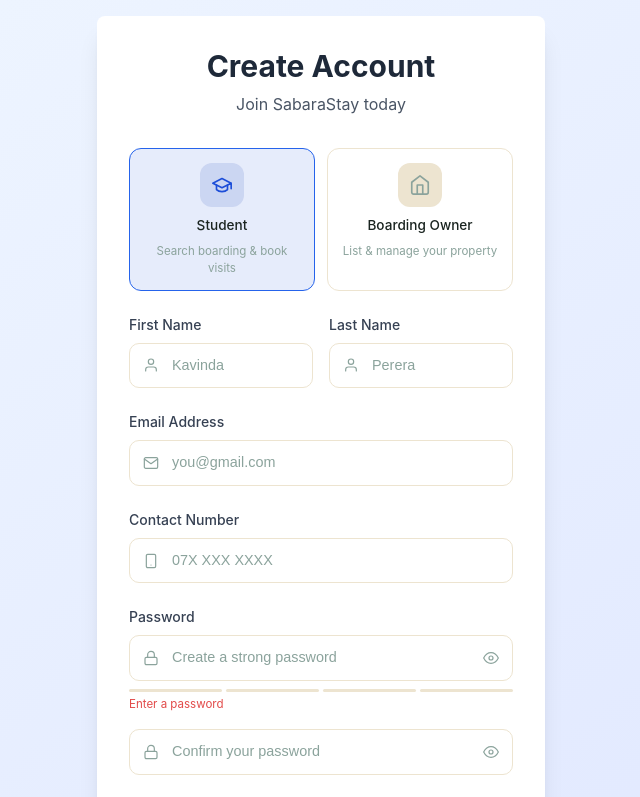
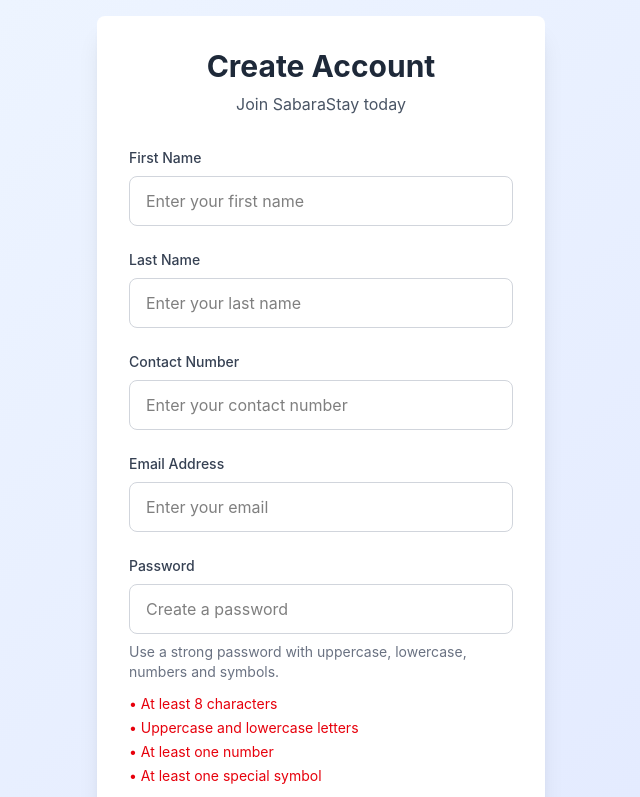
Before and after one commit to udithindrachapa26-u/SabaraStay_FrontEnd, a React (Vite) app: page /register in a window 1280 px wide. Shown: the top 797 px of the page, without its empty margins (319-959 px from the left). Built offline with nearby package versions, Linux system fonts and the light colour scheme.

Commit message:
Fix bugs home page, owner dashboard, and registration pages

```diff
--- a/src/pages/Home.jsx
+++ b/src/pages/Home.jsx
@@ -193,14 +193,15 @@
 
             <div className="rounded-[2rem] bg-white/10 border border-white/20 p-8 shadow-2xl backdrop-blur-xl">
               <form onSubmit={handleSearch} className="space-y-5">
-                <div className="grid gap-4 sm:grid-cols-2">
                 <input
                   name="q"
                   value={filters.q}
                   onChange={handleFilterChange}
-                    className="input"
+                  className="input w-full"
                   placeholder="Search by name, address or description"
                 />
+
+                <div className="grid gap-4 sm:grid-cols-2">
                   <select
                     name="boardingType"
                     value={filters.boardingType}
@@ -212,6 +213,15 @@
                     <option value="Female">Female</option>
                     <option value="Mixed">Mixed</option>
                   </select>
+                  <input
+                    name="maxDistance"
+                    type="number"
+                    step="0.1"
+                    value={filters.maxDistance}
+                    onChange={handleFilterChange}
+                    className="input"
+                    placeholder="Max distance (km)"
+                  />
                 </div>
 
                 <div className="grid gap-4 sm:grid-cols-2">
@@ -253,16 +263,6 @@
                   </div>
                 </div>
 
-                <div className="grid gap-4 sm:grid-cols-2">
-                  <input
-                    name="maxDistance"
-                    type="number"
-                    step="0.1"
-                    value={filters.maxDistance}
-                    onChange={handleFilterChange}
-                    className="input"
-                    placeholder="Max distance (km)"
-                  />
                 <div className="grid grid-cols-2 gap-3">
                   <label className="input flex items-center gap-3 cursor-pointer">
                     <input
@@ -284,10 +284,6 @@
                     />
                     Bathroom
                   </label>
-                  </div>
-                </div>
-
-                <div className="grid gap-3 sm:grid-cols-2">
                   <label className="input flex items-center gap-3 cursor-pointer">
                     <input
                       type="checkbox"
--- a/src/pages/Register.jsx
+++ b/src/pages/Register.jsx
@@ -1,7 +1,5 @@
 import { useState } from "react";
 import { registerUser } from "../services/authService";
-import "../style/registerstyle.css";
-import { px } from "framer-motion";
 
 function Register() {
   const [formData, setFormData] = useState({
@@ -13,9 +11,18 @@
     contactNo: "",
     role: "student",
   });
+  const [formFeedback, setFormFeedback] = useState({ message: "", type: "" });
+
+  const passwordCriteria = [
+    { label: "At least 8 characters", valid: formData.password.length >= 8 },
+    { label: "Uppercase and lowercase letters", valid: /(?=.*[a-z])(?=.*[A-Z])/.test(formData.password) },
+    { label: "At least one number", valid: /(?=.*\d)/.test(formData.password) },
+    { label: "At least one special symbol", valid: /(?=.*[!@#$%^&*()_+\-=[\]{};':"\\|,.<>/?])/.test(formData.password) },
+  ];
 
   const handleChange = (e) => {
     setFormData({ ...formData, [e.target.name]: e.target.value });
+    if (formFeedback.message) setFormFeedback({ message: "", type: "" });
   };
 
   const handleSubmit = async (e) => {
@@ -54,46 +61,6 @@
     }
   };
 
-  const [showPassword, setShowPassword] = useState(false);
-
-  const togglePw = (e) => {
-    e.preventDefault();
-    setShowPassword(!showPassword);
-  };
-
-  const [showConfirmPassword, setShowConfirmPassword] = useState(false);
-
-  const toggleConfirmPw = (e) => {
-    e.preventDefault();
-    setShowConfirmPassword(!showConfirmPassword);
-  };
-
-  const [passwordStrength, setPasswordStrength] = useState({
-    score: 0,
-    label: 'Enter a password',
-    color: 'var(--error)',
-    bars: [false, false, false, false],
-  });
-
-  const checkStrength = (pw) => {
-    let score = 0;
-    if (pw.length >= 6) score++;
-    if (pw.length >= 10) score++;
-    if (/[A-Z]/.test(pw) && /[0-9]/.test(pw)) score++;
-    if (/[^A-Za-z0-9]/.test(pw)) score++;
-
-    const colors = ['', '#E24B4A', '#F5A623', '#3BC09A', '#1D9E75'];
-    const labels = ['', 'Too weak', 'Could be stronger', 'Almost there', 'Strong password'];
-    const bars = [score > 0, score > 1, score > 2, score > 3];
-
-    setPasswordStrength({
-      score,
-      label: pw.length === 0 ? 'Enter a password' : labels[score],
-      color: score >= 3 ? '#10b981' : score >= 2 ? '#6b7280' : '#ef4444',
-      bars,
-    });
-  };
-
   return (
     <div className="min-h-screen bg-linear-to-br from-blue-50 to-indigo-100 flex items-center justify-center p-4">
       <div className="bg-white rounded-lg shadow-xl p-8 w-full max-w-md">
@@ -103,51 +70,58 @@
         </div>
 
         <form onSubmit={handleSubmit} className="space-y-6">
-
-            {/* Role selector */}
-          <div class="role-selector" id="roleSelector">
-            <div class="role-card selected" id="roleStudent" onclick="selectRole('student')">
-              <div class="role-icon">
-                <svg viewBox="0 0 24 24" stroke-width="1.8" stroke-linecap="round" stroke-linejoin="round" fill="none" stroke="var(--teal)"><path d="M22 10v6M2 10l10-5 10 5-10 5z"/><path d="M6 12v5c3 3 9 3 12 0v-5"/></svg>
-              </div>
-              <div class="role-label">Student</div>
-              <div class="role-desc">Search boarding &amp; book visits</div>
-            </div>
-            <div class="role-card" id="roleOwner" onclick={() => selectRole('owner')}>
-              <div class="role-icon">
-                <svg viewBox="0 0 24 24" stroke-width="1.8" stroke-linecap="round" stroke-linejoin="round" fill="none" stroke="var(--text-soft)"><path d="M3 9l9-7 9 7v11a2 2 0 0 1-2 2H5a2 2 0 0 1-2-2z"/><polyline points="9 22 9 12 15 12 15 22"/></svg>
-              </div>
-              <div class="role-label">Boarding Owner</div>
-              <div class="role-desc">List &amp; manage your property</div>
-            </div>
-          </div>
-          <div className="grid grid-cols-1 sm:grid-cols-2 gap-4">
           <div>
             <label htmlFor="firstName" className="block text-sm font-medium text-gray-700 mb-2">
               First Name
             </label>
-              <div class="input-wrap">
-                <svg class="input-icon" viewBox="0 0 24 24" stroke-width="1.8" stroke-linecap="round" stroke-linejoin="round" fill="none"><path d="M20 21v-2a4 4 0 0 0-4-4H8a4 4 0 0 0-4 4v2"/><circle cx="12" cy="7" r="4"/></svg>
-                <input class="field" type="text" placeholder="Kavinda" id="firstName"/>
-              </div>
+            <input
+              id="firstName"
+              name="firstName"
+              type="text"
+              value={formData.firstName}
+              onChange={handleChange}
+              placeholder="Enter your first name"
+              className="w-full px-4 py-3 border border-gray-300 rounded-lg focus:ring-2 focus:ring-blue-500 focus:border-transparent transition-colors duration-200"
+              required
+            />
           </div>
 
           <div>
             <label htmlFor="lastName" className="block text-sm font-medium text-gray-700 mb-2">
               Last Name
             </label>
-              <div class="input-wrap">
-                <svg class="input-icon" viewBox="0 0 24 24" stroke-width="1.8" stroke-linecap="round" stroke-linejoin="round" fill="none"><path d="M20 21v-2a4 4 0 0 0-4-4H8a4 4 0 0 0-4 4v2"/><circle cx="12" cy="7" r="4"/></svg>
-                <input class="field" type="text" placeholder="Perera" id="lastName"/>
+            <input
+              id="lastName"
+              name="lastName"
+              type="text"
+              value={formData.lastName}
+              onChange={handleChange}
+              placeholder="Enter your last name"
+              className="w-full px-4 py-3 border border-gray-300 rounded-lg focus:ring-2 focus:ring-blue-500 focus:border-transparent transition-colors duration-200"
+              required
+            />
           </div>
-            </div>
+
+          <div>
+            <label htmlFor="contactNo" className="block text-sm font-medium text-gray-700 mb-2">
+              Contact Number
+            </label>
+            <input
+              id="contactNo"
+              name="contactNo"
+              type="tel"
+              value={formData.contactNo}
+              onChange={handleChange}
+              placeholder="Enter your contact number"
+              className="w-full px-4 py-3 border border-gray-300 rounded-lg focus:ring-2 focus:ring-blue-500 focus:border-transparent transition-colors duration-200"
+            />
           </div>
 
           <div>
             <label htmlFor="email" className="block text-sm font-medium text-gray-700 mb-2">
               Email Address
             </label>
-            {/* <input
+            <input
               id="email"
               name="email"
               type="email"
@@ -156,68 +130,14 @@
               placeholder="Enter your email"
               className="w-full px-4 py-3 border border-gray-300 rounded-lg focus:ring-2 focus:ring-blue-500 focus:border-transparent transition-colors duration-200"
               required
-            /> */}
-            <div class="input-wrap">
-              <svg class="input-icon" viewBox="0 0 24 24" stroke-width="1.8" stroke-linecap="round" stroke-linejoin="round" fill="none"><path d="M4 4h16c1.1 0 2 .9 2 2v12c0 1.1-.9 2-2 2H4c-1.1 0-2-.9-2-2V6c0-1.1.9-2 2-2z"/><polyline points="22,6 12,13 2,6"/></svg>
-              <input class="field" type="email" placeholder="you@gmail.com" id="email"/>
-            </div>
+            />
           </div>
 
           <div>
-            <label htmlFor="contactNo" className="block text-sm font-medium text-gray-700 mb-2">
-              Contact Number
-            </label>
-            {/* <input
-              id="contactNo"
-              name="contactNo"
-              type="tel"
-              value={formData.contactNo}
-              onChange={handleChange}
-              placeholder="Enter your contact number"
-              className="w-full px-4 py-3 border border-gray-300 rounded-lg focus:ring-2 focus:ring-blue-500 focus:border-transparent transition-colors duration-200"
-            /> */}
-            <div class="input-wrap">
-              <svg class="input-icon" viewBox="0 0 24 24" stroke-width="1.8" stroke-linecap="round" stroke-linejoin="round" fill="none"><rect x="5" y="2" width="14" height="20" rx="2" ry="2"/><line x1="12" y1="18" x2="12.01" y2="18"/></svg>
-              <input class="field" type="tel" placeholder="07X XXX XXXX" id="contactNo"/>
-            </div>
-          </div>
-
-          <div>
-            <div className="input-group">
             <label htmlFor="password" className="block text-sm font-medium text-gray-700 mb-2">
               Password
             </label>
-              <div className="input-wrap">
-                <svg className="input-icon" viewBox="0 0 24 24" stroke-width="1.8" stroke-linecap="round" stroke-linejoin="round" fill="none"><rect x="3" y="11" width="18" height="11" rx="2" ry="2"/><path d="M7 11V7a5 5 0 0 1 10 0v4"/></svg>
             <input
-                  id="password"
-                  name="password"
-                  className="field"
-                  type={showPassword ? "text" : "password"}
-                  placeholder="Create a strong password"
-                  value={formData.password}
-                  onChange={handleChange}
-                  required
-                />
-                <button className="pw-toggle" onClick={togglePw} type="button">
-                  {showPassword ? (
-                    <svg viewBox="0 0 24 24" stroke-width="1.8" stroke-linecap="round" stroke-linejoin="round" fill="none"><path d="M17.94 17.94A10.07 10.07 0 0 1 12 20c-7 0-11-8-11-8a18.45 18.45 0 0 1 5.06-5.94M9.9 4.24A9.12 9.12 0 0 1 12 4c7 0 11 8 11 8a18.5 18.5 0 0 1-2.16 3.19m-6.72-1.07a3 3 0 1 1-4.24-4.24"/><line x1="1" y1="1" x2="23" y2="23"/></svg>
-                  ) : (
-                    <svg viewBox="0 0 24 24" stroke-width="1.8" stroke-linecap="round" stroke-linejoin="round" fill="none"><path d="M1 12s4-8 11-8 11 8 11 8-4 8-11 8-11-8-11-8z"/><circle cx="12" cy="12" r="3"/></svg>
-                  )}
-                </button>
-              </div>
-              <div className="pw-strength">
-                <div className="strength-bar">
-                  <div className="strength-seg" style={{ background: passwordStrength.bars[0] ? passwordStrength.color : 'var(--cream-dark)' }}></div>
-                  <div className="strength-seg" style={{ background: passwordStrength.bars[1] ? passwordStrength.color : 'var(--cream-dark)' }}></div>
-                  <div className="strength-seg" style={{ background: passwordStrength.bars[2] ? passwordStrength.color : 'var(--cream-dark)' }}></div>
-                  <div className="strength-seg" style={{ background: passwordStrength.bars[3] ? passwordStrength.color : 'var(--cream-dark)' }}></div>
-                </div>
-                <div className="strength-label" style={{ color: passwordStrength.color }}>{passwordStrength.label}</div>
-              </div>
-            </div>
-            {/* <input
               id="password"
               name="password"
               type="password"
@@ -227,6 +147,23 @@
               className="w-full px-4 py-3 border border-gray-300 rounded-lg focus:ring-2 focus:ring-blue-500 focus:border-transparent transition-colors duration-200"
               required
             />
+            <p className="text-sm text-gray-500 mt-2">
+              Use a strong password with uppercase, lowercase, numbers and symbols.
+            </p>
+            <ul className="mt-3 grid gap-1 text-sm">
+              {passwordCriteria.map((item) => (
+                <li
+                  key={item.label}
+                  className={
+                    item.valid
+                      ? "text-emerald-600"
+                      : "text-red-600"
+                  }
+                >
+                  {item.valid ? "✓" : "•"} {item.label}
+                </li>
+              ))}
+            </ul>
           </div>
 
           <div>
@@ -258,54 +195,6 @@
           )}
 
           <div>
-            <label htmlFor="confirmPassword" className="block text-sm font-medium text-gray-700 mb-2">
-              Confirm Password
-            </label>
-            {/* <input
-              id="confirmPassword"
-              name="confirmPassword"
-              type="password"
-              value={formData.confirmPassword}
-              onChange={handleChange}
-              placeholder="Re-enter your password"
-              className="w-full px-4 py-3 border border-gray-300 rounded-lg focus:ring-2 focus:ring-blue-500 focus:border-transparent transition-colors duration-200"
-              required
-            /> */}
-            <div className="input-wrap">
-                <svg className="input-icon" viewBox="0 0 24 24" stroke-width="1.8" stroke-linecap="round" stroke-linejoin="round" fill="none"><rect x="3" y="11" width="18" height="11" rx="2" ry="2"/><path d="M7 11V7a5 5 0 0 1 10 0v4"/></svg>
-                <input
-                  id="confirmPassword"
-                  name="confirmPassword"
-                  className="field"
-                  type={showConfirmPassword ? "text" : "password"}
-                  placeholder="Confirm your password"
-                  value={formData.confirmPassword}
-                  onChange={handleChange}
-                  required
-                />
-                <button className="pw-toggle" onClick={toggleConfirmPw} type="button">
-                  {showConfirmPassword ? (
-                    <svg viewBox="0 0 24 24" stroke-width="1.8" stroke-linecap="round" stroke-linejoin="round" fill="none"><path d="M17.94 17.94A10.07 10.07 0 0 1 12 20c-7 0-11-8-11-8a18.45 18.45 0 0 1 5.06-5.94M9.9 4.24A9.12 9.12 0 0 1 12 4c7 0 11 8 11 8a18.5 18.5 0 0 1-2.16 3.19m-6.72-1.07a3 3 0 1 1-4.24-4.24"/><line x1="1" y1="1" x2="23" y2="23"/></svg>
-                  ) : (
-                    <svg viewBox="0 0 24 24" stroke-width="1.8" stroke-linecap="round" stroke-linejoin="round" fill="none"><path d="M1 12s4-8 11-8 11 8 11 8-4 8-11 8-11-8-11-8z"/><circle cx="12" cy="12" r="3"/></svg>
-                  )}
-                </button>
-              </div>
-          </div>
-                    {/* This is not working: feedback message */}
-          {/* {formFeedback.message && (
-            <div
-              className={
-                formFeedback.type === "success"
-                  ? "rounded-lg border border-emerald-200 bg-emerald-50 text-emerald-900 px-4 py-3 text-sm"
-                  : "rounded-lg border border-red-200 bg-red-50 text-red-900 px-4 py-3 text-sm"
-              }
-            >
-              {formFeedback.message}
-            </div>
-          )} */}
-
-          {/* <div>
             <label htmlFor="role" className="block text-sm font-medium text-gray-700 mb-2">
               Account Type
             </label>
@@ -319,7 +208,7 @@
               <option value="student">Student</option>
               <option value="owner">Boarding Owner</option>
             </select>
-          </div> */}
+          </div>
 
           <button
             type="submit"
```
Also changed, not shown: src/pages/OwnerDashboard.jsx (+4 -8 lines). Lines whose indentation alone changed are shown as unchanged.
